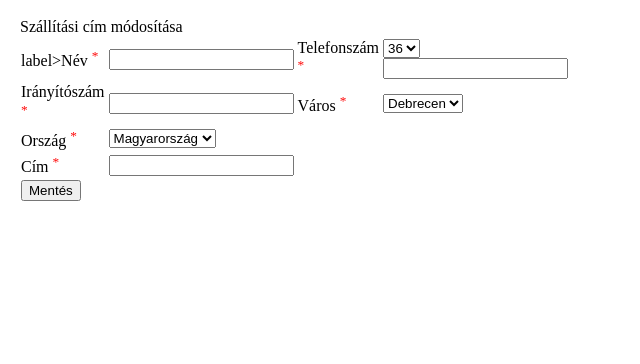
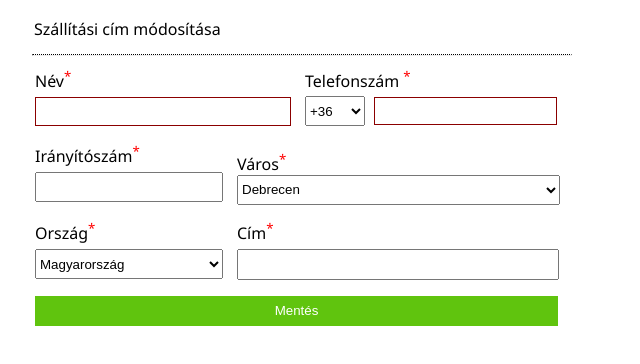
Before and after one commit to ferencprem2/urlap2, a plain HTML site: page index.html in a window 1280 px wide. Shown: the whole page, without its empty margins (0-640 px from the left). Drawn offline with Linux system fonts and the light colour scheme.

Commit message:
kész az urlap 2

```diff
--- a/index.html
+++ b/index.html
@@ -1,4 +1,69 @@
 <!DOCTYPE html>
+<html lang="hu">
+<head>
+    <meta charset="UTF-8">
+    <meta http-equiv="X-UA-Compatible" content="IE=edge">
+    <meta name="viewport" content="width=device-width, initial-scale=1.0">
+    <title>Űrlap</title>
+    <link rel="stylesheet" href="style.css">
+</head>
+<body>
+
+        <form>
+            <fieldset>
+                <legend>Szállítási cím módosítása</legend>
+            <hr>
+            <table>
+                <tr id="elso">
+                    <td><label for="nev" class="elso">Név<sup>*</sup></label><br>
+                        <input type="text" id="sav" ></td>
+                    <td><label for="tel" class="elso">Telefonszám <sup>*</sup></label><br>
+                    <select id="tel" name="tel">
+                            <option>+36</option>
+                            </select>
+                    <input type="tel" id="telsav">
+                    </td>
+                </tr>
+            </table>
+            <table>
+            <tr>
+                    <td><label for="szam">Irányítószám<sup>*</sup></label><br>
+                    <input type="number" id="ir"></td>
+                    <td><label for="varos">Város<sup>*</sup></label><br>
+                    <select class="varos">
+                            <option>Debrecen</option>
+                            <option>Budapest</option>
+                            <option>Kocsord</option>
+                    </select></td>
+                </tr>
+            </table>
+            <table>
+                <tr>
+                    <td><label for="orszag">Ország<sup>*</sup></label><br>
+                        <select id="orszag">
+                                <option>Magyarország</option>
+                                <option>Németország</option>
+                                <option>Oroszország</option>
+                        </select></td>
+                        <td><label for="email">Cím<sup>*</sup></label><br>
+                            <input type="email" id="cim"></td>
+                </tr>
+            </table>
+            <table>
+                <tr>
+                    <td class="oszlopegy"><input type="submit" id="save" value="Mentés" class="save"></td>
+                </tr>
+
+            </table>
+
+            </fieldset>
+        </form>
+</body>
+</html>
+
+
+
+<!-- <!DOCTYPE html>
 <html lang="en">
 
 <head>
@@ -16,7 +81,7 @@
         <legend>Szállítási cím módosítása</legend>
         <table>
             <tr>
-                <td>label>Név <sup>*</sup> </label></td>
+                <td><label>Név <sup>*</sup> </label></td>
                 <td><input type="text"></td>
                 <td><label>Telefonszám <sup>*</sup></label></td>
                 <td><select>
@@ -56,4 +121,4 @@
 
 </body>
 
-</html>
+</html> -->
--- a/style.css
+++ b/style.css
@@ -1,3 +1,9 @@
+body{
+    font-family: 'Segoe UI', Tahoma, Geneva, Verdana, sans-serif;
+}
+fieldset{
+    border:none;
+}
 form{
     height: 200px;
     width: 550px;
@@ -7,3 +13,48 @@ form{
 sup{
     color: red;
 }
+hr{
+    border-top: 1px dotted black;
+}
+#sav{
+width: 250px;
+height: 25px;
+margin: 5px 10px 10px 0;
+border: 1px solid darkred;
+}
+#tel{
+    height: 30px;
+    width: 60px;
+}
+.varos{
+    height: 30px;
+    width: 323px;
+}
+#orszag{
+    height: 30px;
+    width: 188px;
+    margin: 5px 10px 10px 0;
+}
+#ir{
+    height: 24px;
+    width: 180px;
+    margin: 5px 10px 10px 0;
+}
+#telsav{
+    height: 24px;
+    width: 177px;
+    margin: 5px 10px 10px 5px;
+    border: 1px solid darkred;
+}
+#save{
+    height: 30px;
+    width: 523px;
+    background-color: rgb(96, 196, 14);
+    border: none;
+    color: white;
+}
+#cim{
+width: 314px;
+height: 25px;
+margin: 5px 10px 10px 0;
+}
```
